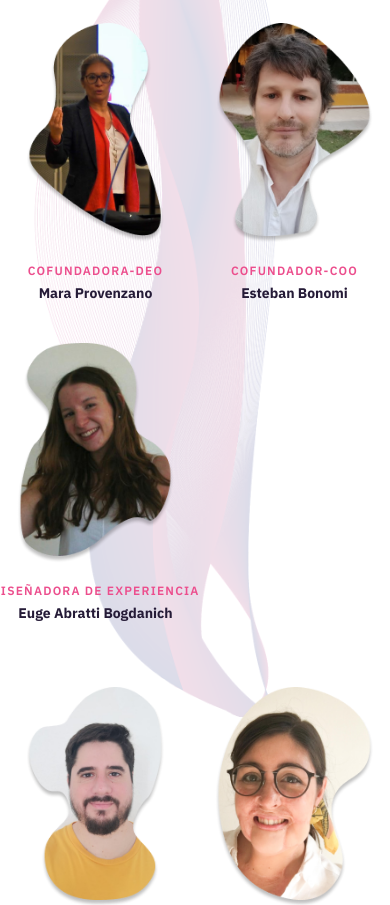
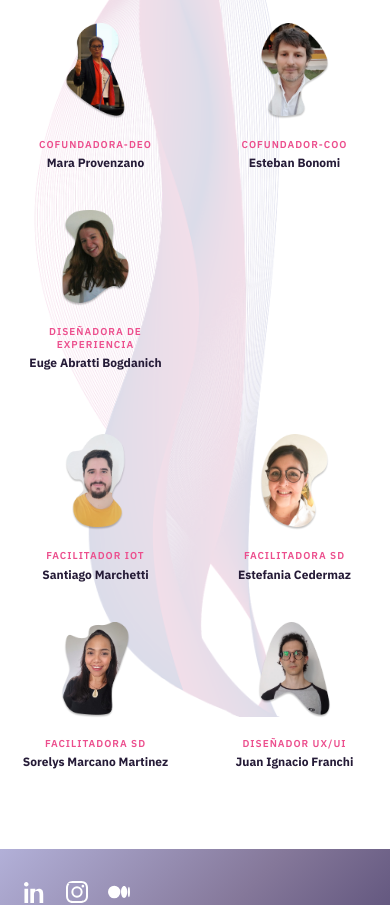
Before and after one commit to AgustinCevello/neti, a React (Vite) app: page /nosotros in a window 390 px wide. Shown: the part 3120-4025 px from the top of the page. Built offline with nearby package versions, Linux system fonts and the light colour scheme; a web font is replaced by a local one.

Commit message:
fix: TeamCard responsive - remove fixed imgSize, use responsive Tailwind classes

```diff
--- a/src/pages/Nosotros/Nosotros.jsx
+++ b/src/pages/Nosotros/Nosotros.jsx
@@ -71,23 +71,21 @@ const LinkedInIcon = () => (
         <path d="M19 0h-14c-2.761 0-5 2.239-5 5v14c0 2.761 2.239 5 5 5h14c2.762 0 5-2.239 5-5v-14c0-2.761-2.238-5-5-5zm-11 19h-3v-11h3v11zm-1.5-12.268c-.966 0-1.75-.79-1.75-1.764s.784-1.764 1.75-1.764 1.75.79 1.75 1.764-.783 1.764-1.75 1.764zm13.5 12.268h-3v-5.604c0-3.368-4-3.113-4 0v5.604h-3v-11h3v1.765c1.396-2.586 7-2.777 7 2.476v6.759z" />
     </svg>
 );
-
 const TeamCard = ({ member, delay = 0 }) => {
-    const imgSize = 220;
     return (
         <FadeIn delay={delay}>
-            <div className="flex flex-col items-center">
+            <div className="flex flex-col items-center w-full">
                 <a
                     href={member.linkedin}
                     target="_blank"
                     rel="noopener noreferrer"
-                    className="relative group mb-5 block"
-                    style={{ width: imgSize, height: imgSize }}
+                    className="relative group mb-5 block w-24 h-24 sm:w-36 sm:h-36 md:w-44 md:h-44"
                 >
                     <img
                         src={member.img}
                         alt={member.name}
-                        style={{ ...noSelect, width: imgSize, height: imgSize, objectFit: "contain", pointerEvents: "none" }}
+                        className="w-full h-full object-contain"
+                        style={{ ...noSelect, pointerEvents: "none" }}
                         draggable={false}
                     />
                     <div
@@ -99,8 +97,8 @@ const TeamCard = ({ member, delay = 0 }) => {
                         </div>
                     </div>
                 </a>
-                <span className="font-sans text-xs font-semibold text-[#EC4E8D] uppercase tracking-widest mb-1 text-center">{member.role}</span>
-                <h3 className="font-sans font-bold text-[#251B37] text-center text-sm">{member.name}</h3>
+                <span className="font-sans text-[10px] sm:text-xs font-semibold text-[#EC4E8D] uppercase tracking-widest mb-1 text-center leading-tight">{member.role}</span>
+                <h3 className="font-sans font-bold text-[#251B37] text-center text-xs sm:text-sm leading-tight">{member.name}</h3>
             </div>
         </FadeIn>
     );
```
